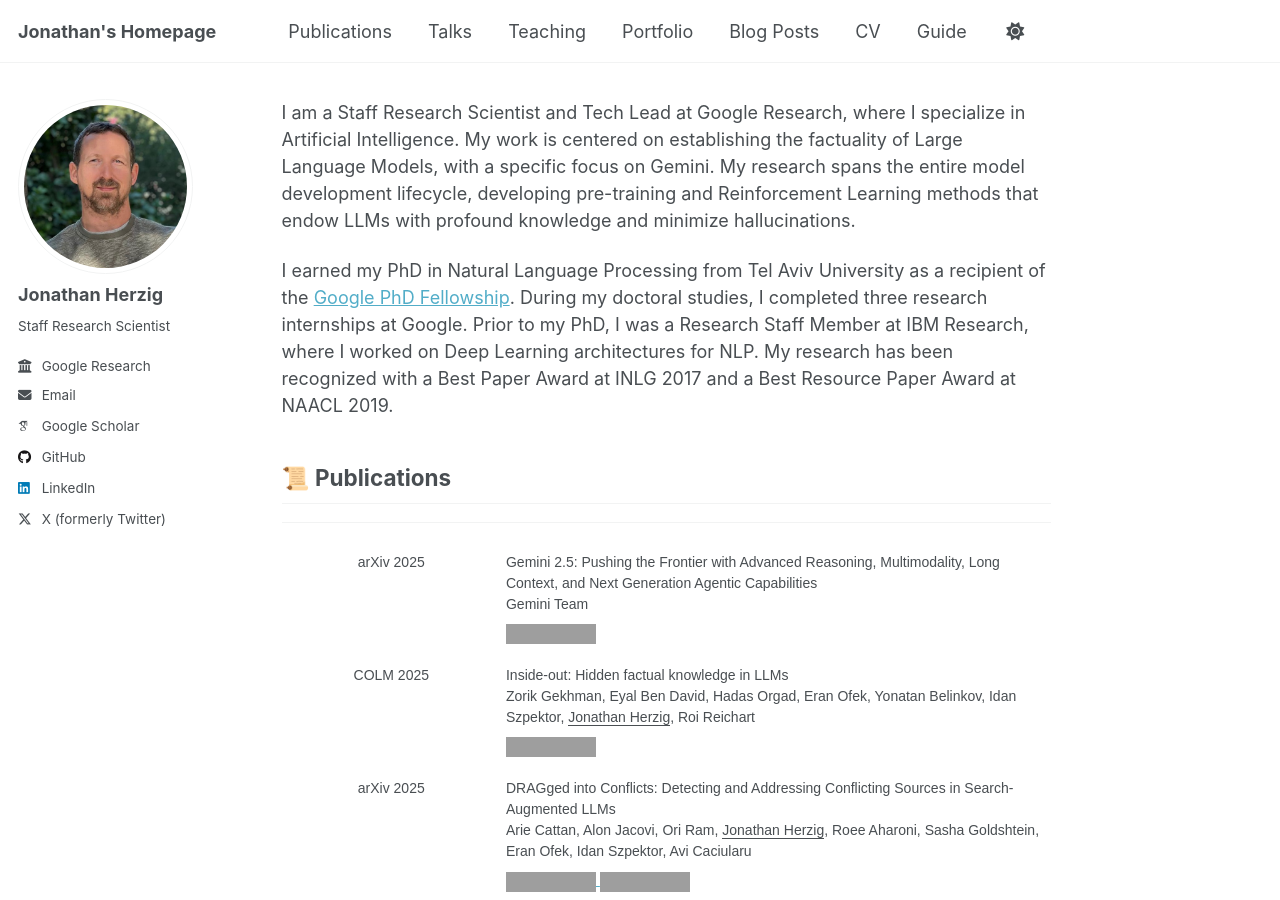
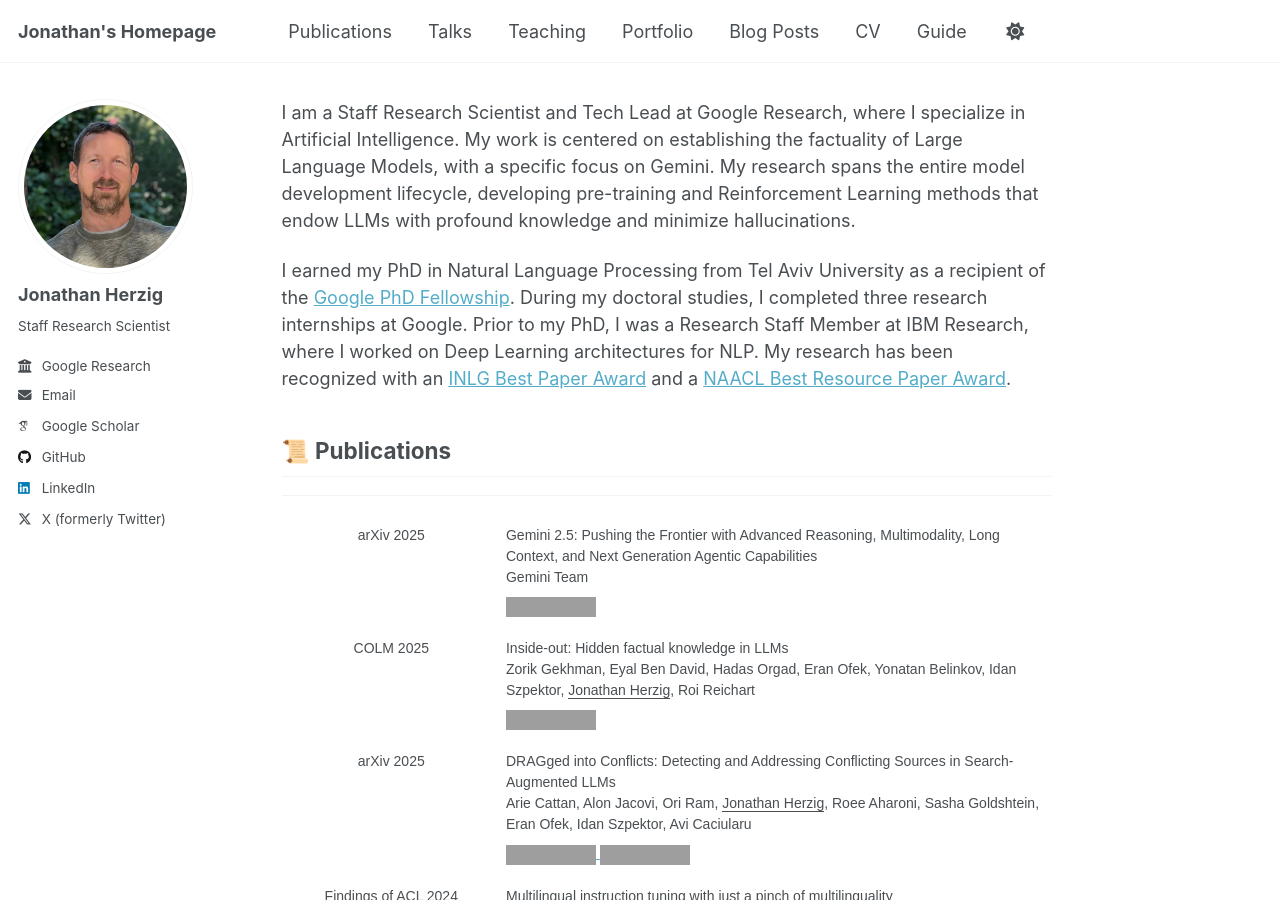
Before and after one commit to jonathanherzig/new-homepage, a Jekyll site: the page built from _pages/about.md, in a window 1280 px wide and 900 px high, cut to the strip 0-900 px from the top of the window. Built offline with Jekyll 4.4.1, drawn with Linux system fonts in a browser that asks for light colours; some web fonts are replaced; a script that is not in the unit is left out; grey boxes are pictures that could not be loaded.

Commit message:
Update about.md

```diff
--- a/_pages/about.md
+++ b/_pages/about.md
@@ -8,7 +8,7 @@ redirect_from:
 
 I am a Staff Research Scientist and Tech Lead at Google Research, where I specialize in Artificial Intelligence. My work is centered on establishing the factuality of Large Language Models, with a specific focus on Gemini. My research spans the entire model development lifecycle, developing pre-training and Reinforcement Learning methods that endow LLMs with profound knowledge and minimize hallucinations.
 
-I earned my PhD in Natural Language Processing from Tel Aviv University as a recipient of the [Google PhD Fellowship](https://ai.googleblog.com/2018/04/announcing-2018-google-phd-fellows-for.html). During my doctoral studies, I completed three research internships at Google. Prior to my PhD, I was a Research Staff Member at IBM Research, where I worked on Deep Learning architectures for NLP. My research has been recognized with a Best Paper Award at INLG 2017 and a Best Resource Paper Award at NAACL 2019.
+I earned my PhD in Natural Language Processing from Tel Aviv University as a recipient of the [Google PhD Fellowship](https://ai.googleblog.com/2018/04/announcing-2018-google-phd-fellows-for.html). During my doctoral studies, I completed three research internships at Google. Prior to my PhD, I was a Research Staff Member at IBM Research, where I worked on Deep Learning architectures for NLP. My research has been recognized with an [INLG Best Paper Award](https://aclanthology.org/W17-3541.pdf) and a [NAACL Best Resource Paper Award](https://arxiv.org/pdf/1811.00937).
 
 ## 📜 Publications
 
```
